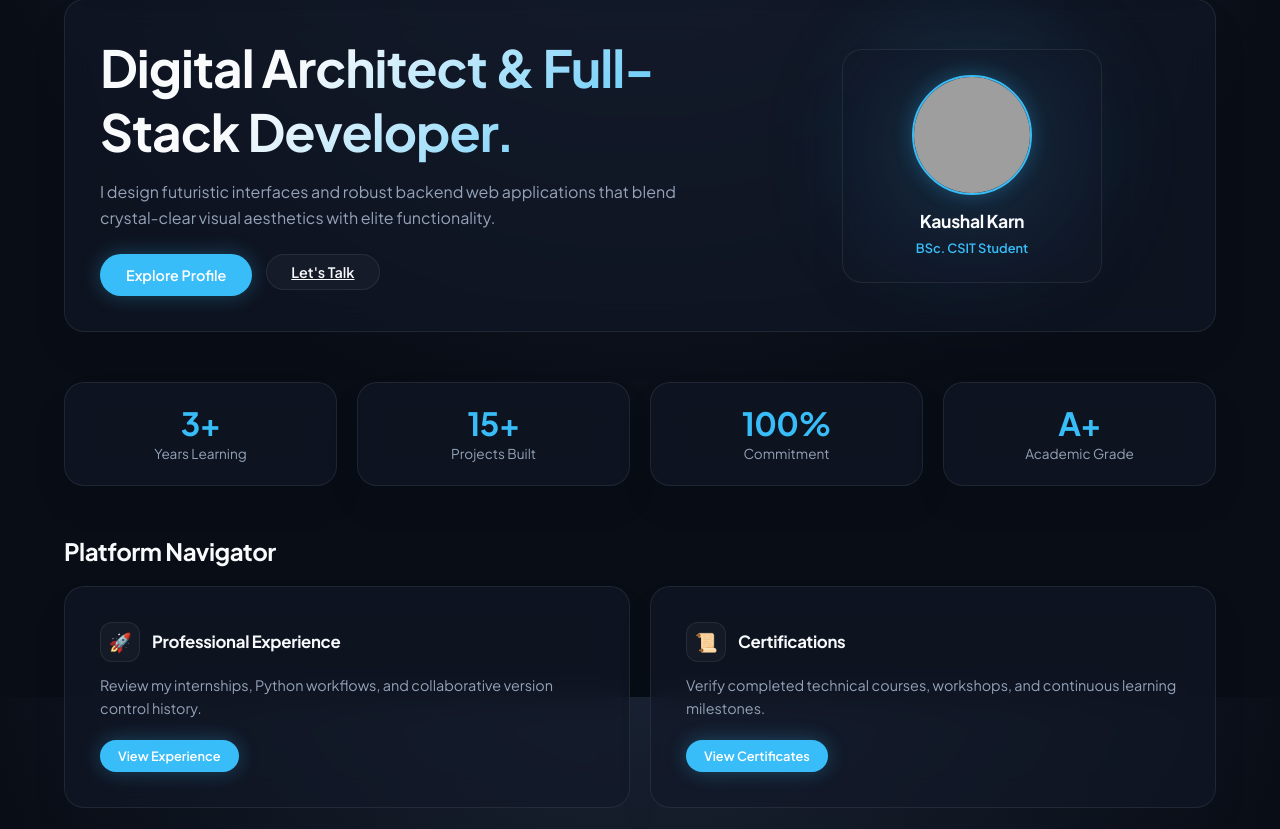
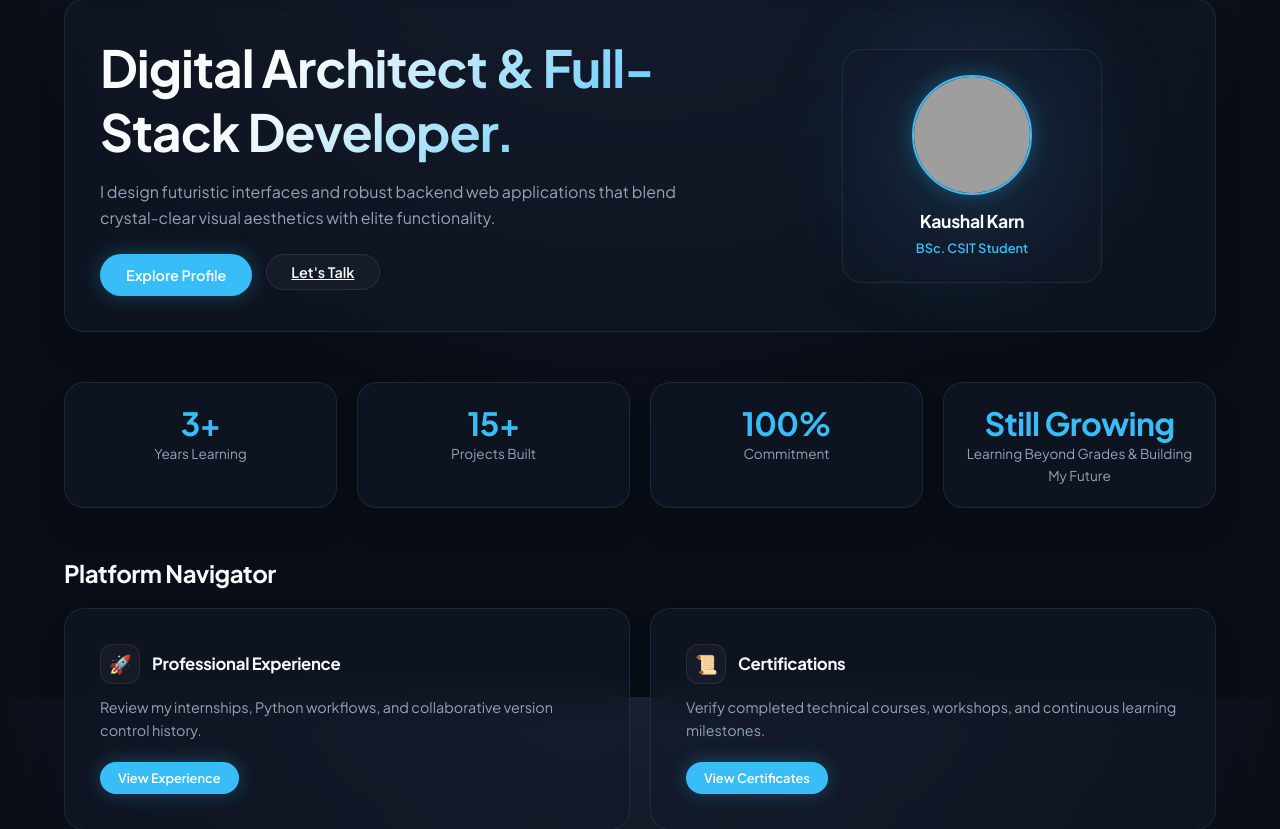
Before and after one commit to kaushal-karna/django-portfolio, a Django app: page / in a window 1280 px wide. Shown: the part 103-932 px from the top of the page. Run offline with Django 5.2, Linux system fonts and the light colour scheme; grey boxes are pictures that could not be loaded.

Commit message:
Emphasizes growth over fixed academic grade
Reframes the "Academic Grade" stat card to reflect a focus on continuous learning and building a future, rather than a singular academic achievement. This update better communicates a mindset of ongoing development.

```diff
--- a/home/templates/home/landing_page.html
+++ b/home/templates/home/landing_page.html
@@ -47,8 +47,8 @@
         <p>Commitment</p>
     </div>
     <div class="glass-panel stat-card">
-        <h2>A+</h2>
-        <p>Academic Grade</p>
+        <h2>Still Growing</h2>
+        <p>Learning Beyond Grades & Building My Future</p>
     </div>
 </section>
 
```
